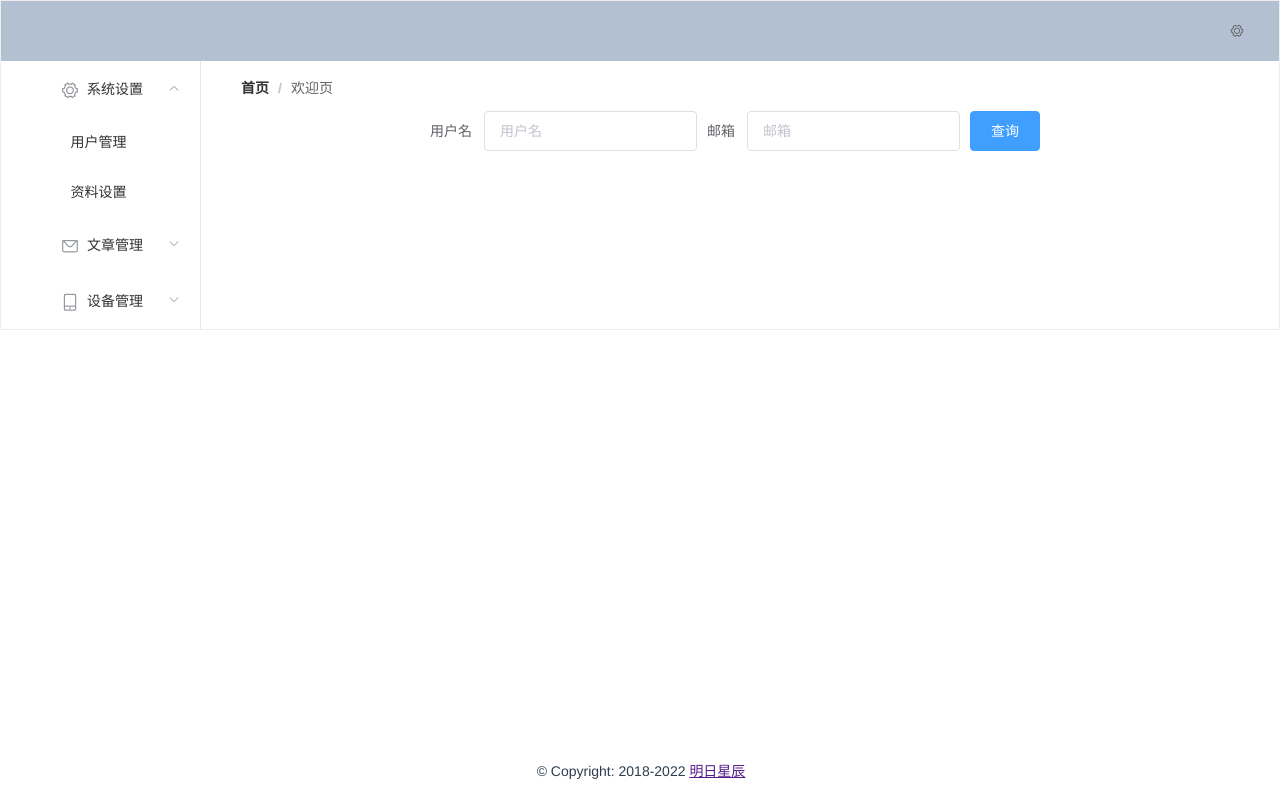
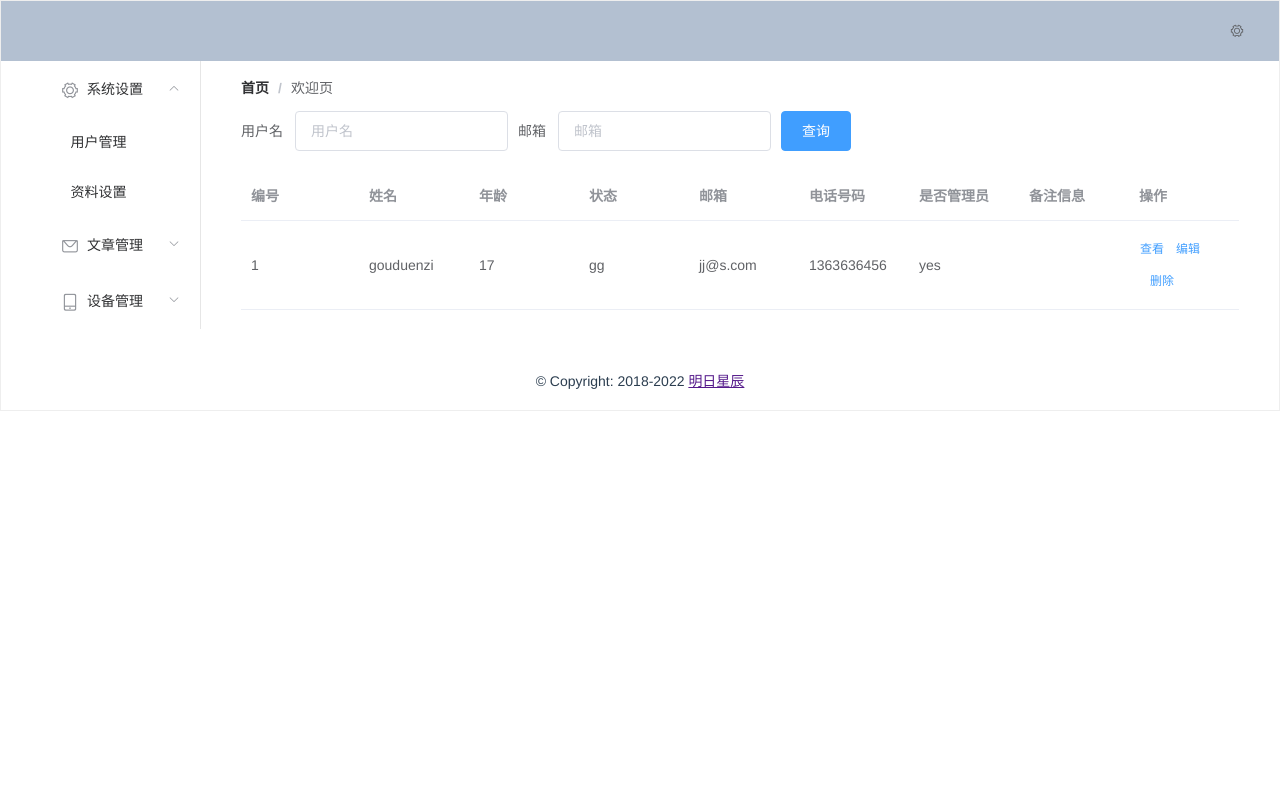
Before and after one commit to ChenMinc/vue-ui, a Vue app: page /main/user in a window 1280 px wide. Built offline with nearby package versions, Linux system fonts and the light colour scheme.

Commit message:
修改列表文件

```diff
--- a/public/index.html
+++ b/public/index.html
@@ -5,7 +5,7 @@
     <meta http-equiv="X-UA-Compatible" content="IE=edge">
     <meta name="viewport" content="width=device-width,initial-scale=1.0">
     <link rel="icon" href="<%= BASE_URL %>favicon.ico">
-    <title>vue-ui</title>
+    <title>blog后台</title>
   </head>
   <body>
     <noscript>
--- a/src/http/base.js
+++ b/src/http/base.js
@@ -3,8 +3,8 @@ import router from '../router/router'
 import store from '../store'
 
 // axios 配置
-axios.defaults.timeout = 5000
-axios.defaults.baseURL = 'http://192.168.199.108:7001/api/v1'
+axios.defaults.timeout = 10000
+axios.defaults.baseURL = '/api/v1'
 
 // 请求拦截
 axios.interceptors.request.use(config => {
--- a/src/views/auth/Login.vue
+++ b/src/views/auth/Login.vue
@@ -6,14 +6,14 @@
           <el-col :span="24">
               <el-form label="" :label-position="labelPosition" label-width="100px" :model="ruleForm" ref="ruleForm" :rules="rules">
                   <el-form-item label="邮 箱" prop="email">
-                    <el-input v-model="ruleForm.email" type="text" id="email" clearable></el-input>
+                    <el-input v-model="ruleForm.email" type="text" @keyup.enter.native="submitForm('ruleForm')"></el-input>
                   </el-form-item>
                   <el-form-item label="密 码" style="color: #fff;" prop="password">
-                    <el-input v-model="ruleForm.password" type="password" id="pass" clearable></el-input>
+                    <el-input v-model="ruleForm.password" type="password" @keyup.enter.native="submitForm('ruleForm')"></el-input> <!-- 封装组件加native -->
                   </el-form-item>
                   <el-form-item class="login_btn">
-                    <el-button type="primary" @click="submitForm('ruleForm')">登录</el-button>
-                    <el-button type="info" @click="clearForm('ruleForm')">重置</el-button>
+                    <el-button type="primary" @click="submitForm('ruleForm')">登 录</el-button>
+                    <el-button type="info" @click="clearForm('ruleForm')">重 置</el-button>
                   </el-form-item>
               </el-form>
           </el-col>
@@ -23,7 +23,7 @@
 </template>
 
 <script>
-import { mapMutations } from "vuex";
+import { mapMutations } from 'vuex'
 export default {
   name: 'Login',
   data () {
@@ -111,7 +111,7 @@ body {
 }
 .form{
   position: absolute;
-  padding: 20px;
+  padding: 20px 30px 0 0;
   border-radius: 10px;
   top: 50%;
   left: 50%;
--- a/src/views/main.vue
+++ b/src/views/main.vue
@@ -82,15 +82,13 @@
   background-color: #fff;
 }
 .intro{
-  position: fixed;
-  bottom: 0px;
   text-align: center;
   width: 100%;
 }
 </style>
 
 <script>
-import { mapState, mapMutations } from "vuex"
+import { mapState, mapMutations } from 'vuex'
 export default {
   name: 'Main',
   data () {
@@ -118,10 +116,10 @@ export default {
     }
   },
   computed: {
-    ...mapState(["user"]),
+    ...mapState(['user'])
   },
-  mounted() {
-    this.userInfo = this.user.userInfo;
+  mounted () {
+    this.userInfo = this.user.userInfo
   }
 }
 </script>
--- a/src/views/user/List.vue
+++ b/src/views/user/List.vue
@@ -1,4 +1,5 @@
 <template>
+  <div class="search">
     <el-form :inline="true" :model="formInline" class="form-inline">
       <el-form-item label="用户名">
         <el-input v-model="formInline.name" placeholder="用户名"></el-input>
@@ -10,6 +11,24 @@
         <el-button type="primary" @click="onSubmit">查询</el-button>
       </el-form-item>
     </el-form>
+    <el-table :data="tableData" stripe style="width: 100%" :highlight-current-row="true">
+      <el-table-column prop="id" label="编号"></el-table-column>
+      <el-table-column prop="name" label="姓名"></el-table-column>
+      <el-table-column prop="age" label="年龄"></el-table-column>
+      <el-table-column prop="status" label="状态"></el-table-column>
+      <el-table-column prop="email" label="邮箱"></el-table-column>
+      <el-table-column prop="mobile" label="电话号码"></el-table-column>
+      <el-table-column prop="isAdmin" label="是否管理员" :formatter="formatIsAdmin"></el-table-column>
+      <el-table-column prop="info" label="备注信息"></el-table-column>
+      <el-table-column fixed="right" label="操作">
+        <template slot-scope="scope">
+          <el-button @click="handleClick(scope.row)" type="text" size="small">查看</el-button>
+          <el-button type="text" size="small">编辑</el-button>
+          <el-button type="text" size="small">删除</el-button>
+        </template>
+      </el-table-column>
+    </el-table>
+  </div>
 </template>
 <script>
 export default {
@@ -19,13 +38,27 @@ export default {
       formInline: {
         name: '',
         email: ''
-      }
+      },
+      tableData: [
+        { id: 1, name: 'gouduenzi', age: 17, status: 'gg', email: 'jj@s.com', company: '', mobile: '1363636456', isAdmin: 'yes', info: '' }
+      ]
     }
   },
   methods: {
     onSubmit () {
       console.log(this.formInline)
     }
+  },
+  mounted () {
+    this.axios
+      .get('/users')
+      .then(res => {
+        this.tableData = res.data.rows
+        this.tableData = res.data.rows
+      })
+      .catch(err => {
+        this.$message.error(err.message)
+      })
   }
 }
 </script>
--- a/src/views/user/Setting.vue
+++ b/src/views/user/Setting.vue
@@ -3,8 +3,8 @@
         这是Setting页面
     </div>
 </template>
- <script>
+<script>
 export default {
-  name: "Setting"
-};
+  name: 'Setting'
+}
 </script>
```
